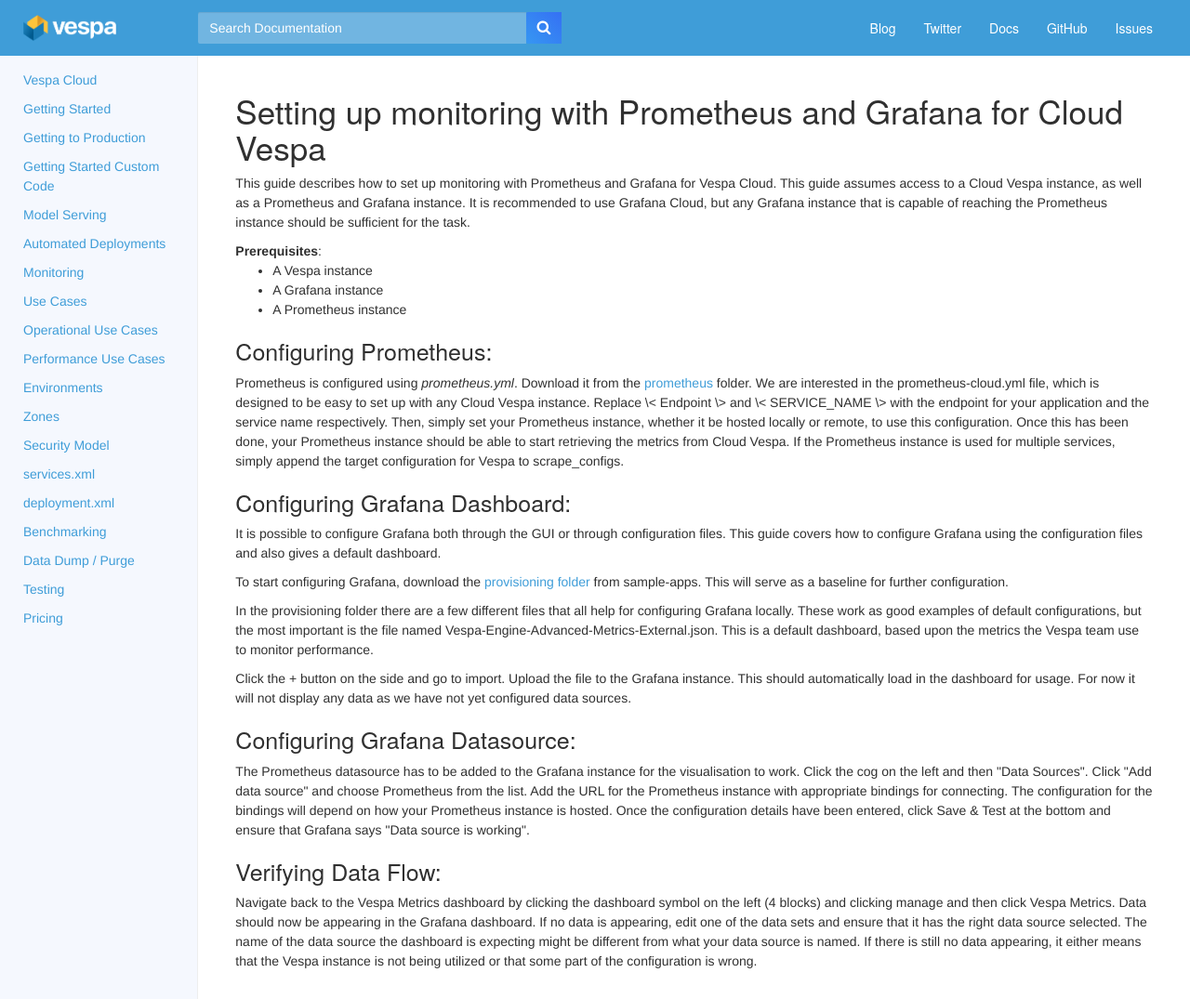
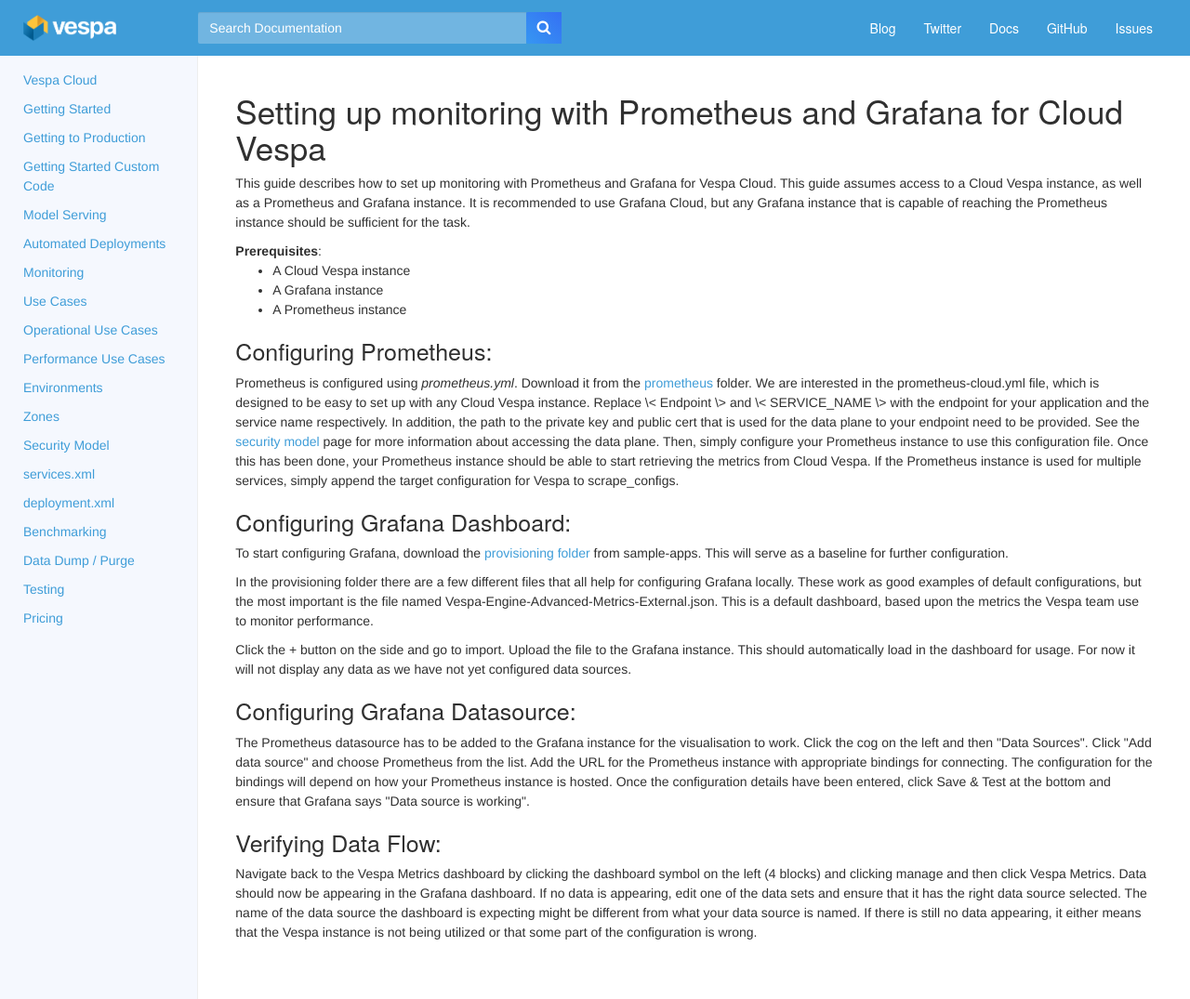
Before and after one commit to vespa-engine/cloud, a Jekyll site: the page built from config-prometheus-grafana.html, in a window 1280 px wide and 1075 px high. Shown: the whole window at 93% size. Built offline with Jekyll 4.4.1, drawn with Linux system fonts in a browser that asks for light colours.

Commit message:
Cleaned up Grafana/Prometheus documentation

```diff
--- a/config-prometheus-grafana.html
+++ b/config-prometheus-grafana.html
@@ -12,7 +12,7 @@ instance should be sufficient for the task.
 
 <strong>Prerequisites</strong>:
 <ul>
-  <li>A Vespa instance
+  <li>A Cloud Vespa instance
   <li>A Grafana instance
   <li>A Prometheus instance
 </ul>
@@ -24,16 +24,15 @@ Prometheus is configured using <em>prometheus.yml</em>. Download it from the
 </a> folder.
 We are interested in the prometheus-cloud.yml file, which is designed to be easy to set up with any Cloud Vespa instance.
 Replace \< Endpoint \> and \< SERVICE_NAME \> with the endpoint for your application and the service name respectively.
-Then, simply set your Prometheus instance, whether it be hosted locally or remote, to use this configuration.
+In addition, the path to the private key and public cert that is used for the data plane to your endpoint need to be provided.
+See the <a href=https://cloud.vespa.ai/security-model.html> security model </a> page for more information about accessing the data plane.
+Then, simply configure your Prometheus instance to use this configuration file.
 Once this has been done, your Prometheus instance should be able to start retrieving the metrics from Cloud Vespa.
 If the Prometheus instance is used for multiple services, simply append the target configuration for Vespa to scrape_configs.
 </p>
 
 <h2>Configuring Grafana Dashboard:</h2>
 <p>
-It is possible to configure Grafana both through the GUI or through configuration files.
-This guide covers how to configure Grafana using the configuration files and also gives a default dashboard.
-</p><p>
 To start configuring Grafana, download the
 <a href="https://github.com/vespa-engine/sample-apps/tree/master/album-recommendation-monitoring/grafana/provisioning">
 provisioning folder</a> from sample-apps.
@@ -59,11 +58,10 @@ Once the configuration details have been entered, click Save &amp; Test at the b
 </p>
 
 <h2> Verifying Data Flow:</h2>
+<p>
 Navigate back to the Vespa Metrics dashboard by clicking the dashboard symbol on the left (4 blocks) and clicking manage and then click Vespa Metrics.
 Data should now be appearing in the Grafana dashboard.
 If no data is appearing, edit one of the data sets and ensure that it has the right data source selected.
 The name of the data source the dashboard is expecting might be different from what your data source is named.
 If there is still no data appearing, it either means that the Vespa instance is not being utilized or that some part of the configuration is wrong.
-<p>
-
 </p>
```
